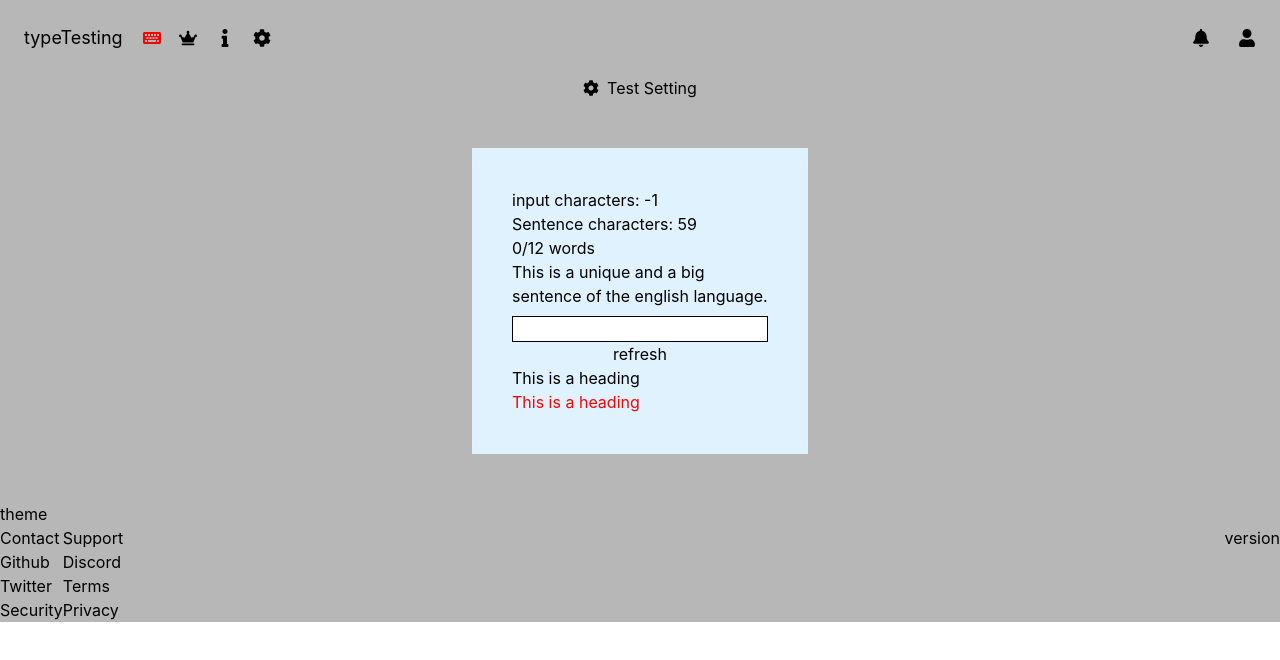
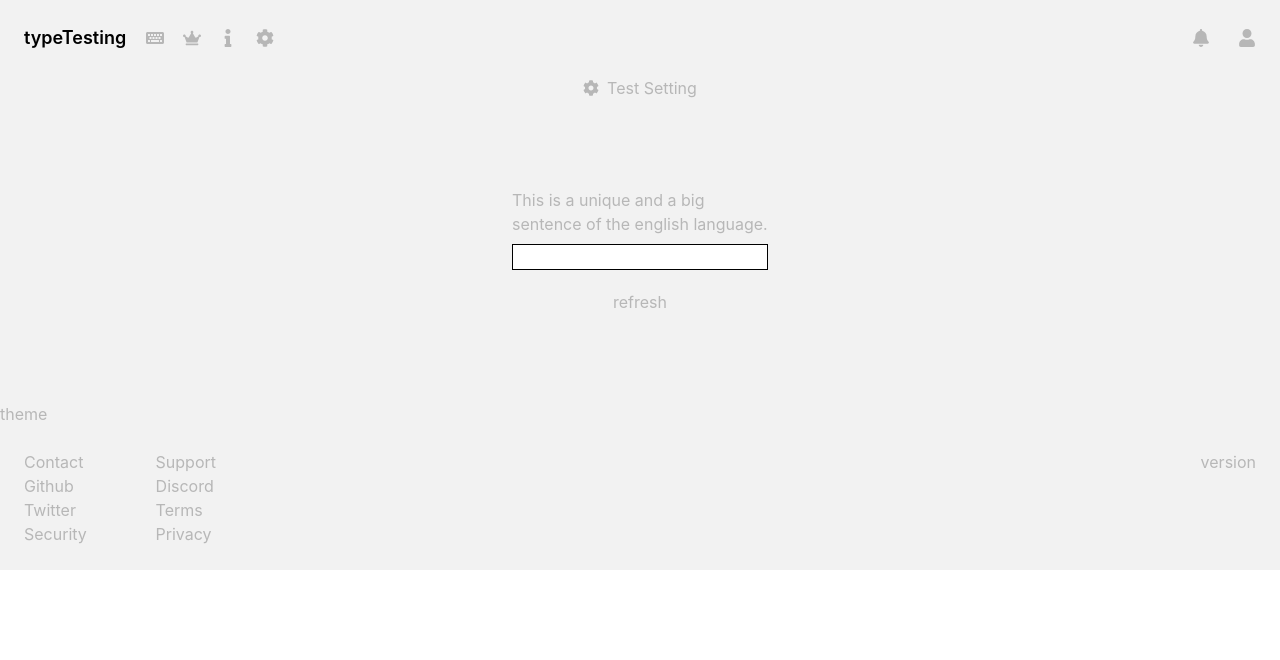
Before and after one commit to hamza2001-max/test-typing-mern, a React (Create React App) app in the folder client/: page / in a window 1280 px wide. Shown: the top 660 px of the page. Built offline with nearby package versions, Linux system fonts and the light colour scheme; the HTML template or start-up script is replaced by a standard one.

Commit message:
applied changes to styling

```diff
--- a/client/src/App.tsx
+++ b/client/src/App.tsx
@@ -13,7 +13,9 @@ function App() {
     <div className= {`${theme} App relative bg-custom-fill`}>
       <Navigation/>
       <Main/>
-      <button onClick={() => setThemeVisibility(!themeVisiblity)}>
+      <button
+      className="text-custom-primary"
+      onClick={() => setThemeVisibility(!themeVisiblity)}>
           theme
         </button>
       {themeVisiblity && (
--- a/client/src/components/Footer.tsx
+++ b/client/src/components/Footer.tsx
@@ -2,26 +2,42 @@
 
 export const Footer = () => {
   return (
-    <section className="flex justify-between">
-      <div className="flex justify-between">
-        <div className="flex flex-col">
-          <span>Contact</span>
-          <span>Github</span>
-          <span>Twitter</span>
-          <span>Security</span>
+    <section className="flex justify-between  px-6 py-6">
+      <div className="flex justify-between w-48">
+        <div className="text-custom-primary flex flex-col">
+          <span className="flex items-center cursor-pointer hover:text-custom-secondary transition ease-in-out delay-75">
+            Contact
+          </span>
+          <span className="flex items-center cursor-pointer hover:text-custom-secondary transition ease-in-out delay-75">
+            Github
+          </span>
+          <span className="flex items-center cursor-pointer hover:text-custom-secondary transition ease-in-out delay-75">
+            Twitter
+          </span>
+          <span className="flex items-center cursor-pointer hover:text-custom-secondary transition ease-in-out delay-75">
+            Security
+          </span>
         </div>
-        <div className="flex flex-col">
-          <span>Support</span>
-          <span>Discord</span>
-          <span>Terms</span>
-          <span>Privacy</span>
+        <div className="text-custom-primary flex flex-col">
+          <span className="flex items-center cursor-pointer hover:text-custom-secondary transition ease-in-out delay-75">
+            Support
+          </span>
+          <span className="flex items-center cursor-pointer hover:text-custom-secondary transition ease-in-out delay-75">
+            Discord
+          </span>
+          <span className="flex items-center cursor-pointer hover:text-custom-secondary transition ease-in-out delay-75">
+            Terms
+          </span>
+          <span className="flex items-center cursor-pointer hover:text-custom-secondary transition ease-in-out delay-75">
+            Privacy
+          </span>
         </div>
       </div>
-      <div className="flex flex-col relative">
-
-        <span>version</span>
+      <div className="text-custom-primary flex flex-col relative">
+        <span className="flex items-center cursor-pointer hover:text-custom-secondary transition ease-in-out delay-75">
+          version
+        </span>
       </div>
-
     </section>
   );
 };
--- a/client/src/components/Navigation.tsx
+++ b/client/src/components/Navigation.tsx
@@ -8,17 +8,17 @@ export const Navigation = () => {
   return (
     <section className="flex justify-between items-center px-6 py-6">
       <div className="flex items-center text-lg">
-        <h1 className="mr-5">typeTesting</h1>
-        <div className="flex justify-between w-32 items-center ">
-          <FaKeyboard className="cursor-pointer text-custom-secondary" />
-          <FaCrown className="cursor-pointer" />
-          <FaInfo className="cursor-pointer" />
-          <FaCog className="cursor-pointer" />
+        <h1 className="mr-5 text-custom-secondary font-semibold">typeTesting</h1>
+        <div className="flex justify-between w-32 items-end text-custom-primary">
+          <FaKeyboard className="cursor-pointer hover:text-custom-secondary transition ease-in-out delay-75" />
+          <FaCrown className="cursor-pointer hover:text-custom-secondary transition ease-in-out delay-75" />
+          <FaInfo className="cursor-pointer hover:text-custom-secondary transition ease-in-out delay-75" />
+          <FaCog className="cursor-pointer hover:text-custom-secondary transition ease-in-out delay-75" />
         </div>
       </div>
-      <div className="flex justify-between w-16 items-center text-lg">
-        <FaBell className="cursor-pointer" />
-        <FaUser className="cursor-pointer" />
+      <div className="flex justify-between w-16 items-center text-lg text-custom-primary">
+        <FaBell className="cursor-pointer hover:text-custom-secondary transition ease-in-out delay-75" />
+        <FaUser className="cursor-pointer hover:text-custom-secondary transition ease-in-out delay-75" />
       </div>
     </section>
   );
--- a/client/src/components/Test.tsx
+++ b/client/src/components/Test.tsx
@@ -41,19 +41,19 @@ export const TypingSpeedTest = () => {
           inputValue.split("")[inputValue.length - 1]
         ) {
           if (index === inputValue.length - 1) {
-            colorClass = "text-green-500";
+            colorClass = "text-custom-secondary";
           } else {
             if (testSentence.split("")[index] === inputValue.split("")[index]) {
-              colorClass = "text-green-500";
+              colorClass = "text-custom-secondary";
             } else {
-              colorClass = "text-red-500";
+              colorClass = "text-custom-tertiary";
             }
           }
         } else {
           if (testSentence.split("")[index] === inputValue.split("")[index]) {
-            colorClass = "text-green-500";
+            colorClass = "text-custom-secondary";
           } else {
-            colorClass = "text-red-500";
+            colorClass = "text-custom-tertiary";
           }
         }
       }
@@ -90,11 +90,11 @@ export const TypingSpeedTest = () => {
         <div className="w-64">
           {sentenceParts.map((part, index) => {
             for (let i = 0; i < part.length; i++) {
-              if (part[i].props.className === "text-red-500")
+              if (part[i].props.className === "text-custom-tertiary")
                 return (
                   <span
                     key={index}
-                    className="text-red-500 underline underline-offset-2 pb-1"
+                    className="text-custom-tertiary underline underline-offset-2 pb-1"
                   >
                     {part}
                   </span>
@@ -108,33 +108,30 @@ export const TypingSpeedTest = () => {
     );
   };
 
-  // const handleKeyDown = (event: React.KeyboardEvent<HTMLInputElement>) => {
-  //   if (event.key === " ") {
-  //     console.log("hey");
-  //   }
-  // };
+  return (
+    <div className="text-custom-primary relative flex flex-col px-10 py-10 my-12">
+      {/* <p>input characters: {inputValue.length - 1}</p>
+      <p>Sentence characters: {testSentence.length - 1}</p> */}
+      {inputValue && (
+        <h1 className="text-custom-tertiary">
+          {inputValue.split(" ").length - 1}/{testSentence.split(" ").length}{" "}
+          words
+        </h1>
+      )}
 
-  return (
-    <div className="bg-sky-100 relative flex flex-col px-10 py-10 my-12">
-      <p>input characters: {inputValue.length - 1}</p>
-      <p>Sentence characters: {testSentence.length - 1}</p>
-      <h1>
-        {inputValue.split(" ").length - 1}/{testSentence.split(" ").length}{" "}
-        words
-      </h1>
       <TestSentence />
       <input
         type="text"
         onChange={handleChange}
-        // onKeyDown={handleKeyDown}
         className="border border-black mt-2"
         ref={inputRef}
       />
-      <button onClick={handleRefresh}>refresh</button>
-      <div className="bg-custom-secondary">
-        <h1 className="text-custom-primary">This is a heading</h1>
-        <h1 className="text-custom-secondary">This is a heading</h1>
-      </div>
+      <button
+        className="mt-5 hover:text-custom-secondary transition ease-in-out delay-75"
+        onClick={handleRefresh}
+      >
+        refresh
+      </button>
     </div>
   );
 };
--- a/client/src/components/TestSettings.tsx
+++ b/client/src/components/TestSettings.tsx
@@ -7,7 +7,7 @@ export const TestSettings = () => {
   return (
     <section>
       <button
-        className="flex items-center"
+        className="flex items-center text-custom-primary cursor-pointer hover:text-custom-secondary transition ease-in-out delay-75"
         onClick={() => {
           testSettings === false
             ? setTestSettings(true)
--- a/client/src/index.css
+++ b/client/src/index.css
@@ -5,16 +5,16 @@
 
 @layer base {
   :root {
-    --color-primary: #000;
-    --color-secondary: #ff0000;
-    --color-tertiary: #fff;
-    --color-fill: #b7b7b7;
+    --color-primary: #b7b7b7;
+    --color-secondary: #000;
+    --color-tertiary: #ff0000;
+    --color-fill: #f2f2f2;
   }
 
   .dark {
-    --color-primary: #fff;
-    --color-secondary: #ff0000;
-    --color-tertiary: #fff;
+    --color-primary: #444444;
+    --color-secondary: #fff;
+    --color-tertiary: #ff0000;
     --color-fill: #000;
   }
 
```
Also changed, not shown: 2 other files (tests, documents, lock files or other folders).
